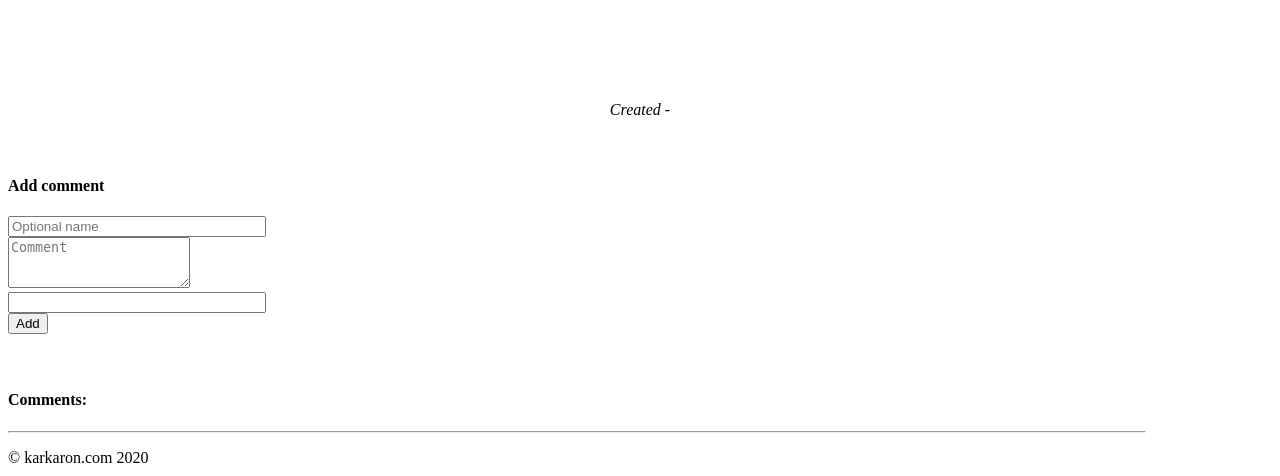
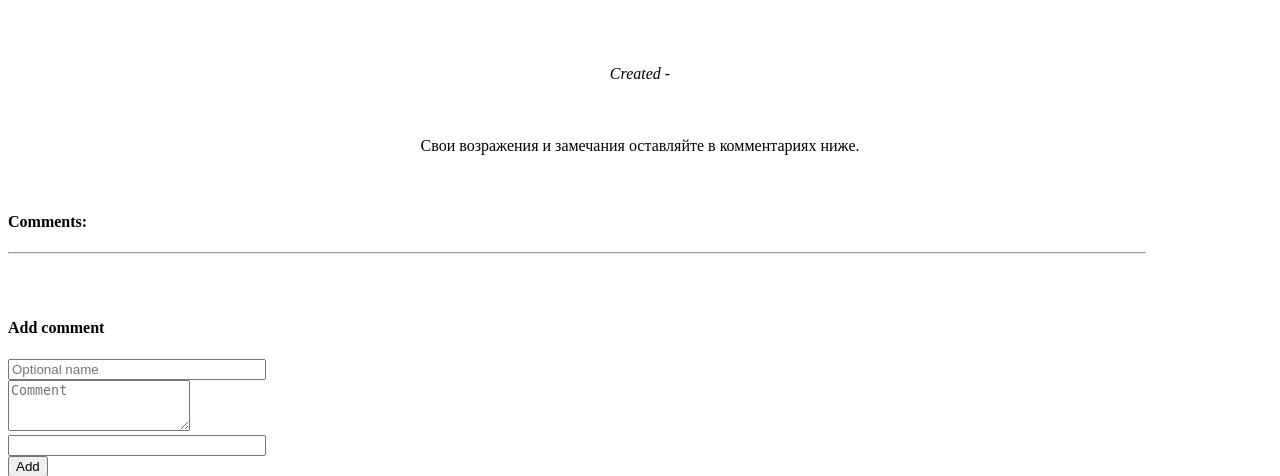
Before and after one commit to porfirovskiy/porfirovskiy, a Yii app: template frontend/views/pages/view.php in a window 1280 px wide. Shown: the top 476 px of the page. Run offline with PHP 8.4 and a stand-in for Yii, Linux system fonts and the light colour scheme; the template is opened without the code that fills it, so the values that code supplies are empty; form fields are guessed from the names that the template uses; some libraries are stand-ins or nearby versions.

Commit message:
add footer part block

```diff
--- a/frontend/views/pages/view.php
+++ b/frontend/views/pages/view.php
@@ -82,20 +82,15 @@ $this->params['breadcrumbs'][] = $this->title;
 
 <div class="page-wrapper">
 
-    <script async src="https://pagead2.googlesyndication.com/pagead/js/adsbygoogle.js"></script>
-    <ins class="adsbygoogle"
-         style="display:block; text-align:center;"
-         data-ad-layout="in-article"
-         data-ad-format="fluid"
-         data-ad-client="ca-pub-8218926731618294"
-         data-ad-slot="3840166065"></ins>
-    <script>
-        (adsbygoogle = window.adsbygoogle || []).push({});
-    </script>
+    <br>
+
+    <h1><?= Html::encode($this->title) ?></h1>
 
     <br>
 
-    <h1><?= Html::encode($this->title) ?></h1>
+    <div class="row11">
+        <i><?= \Yii::t('common', 'Created') . " - " . $page->created; ?></i>
+    </div>
 
     <br>
 
@@ -105,10 +100,20 @@ $this->params['breadcrumbs'][] = $this->title;
 
     <br><br>
 
-    <div class="row11">
-        <i><?= \Yii::t('common', 'Created') . " - " . $page->created; ?></i>
+    <div class="common_footer_part">
+        Свои возражения и замечания оставляйте в комментариях ниже.
     </div>
 
+</div>
+
+<br><br>
+
+<h4><?=\Yii::t('common', 'Comments')?>:</h4>
+<div class="image-comment-list">
+    <hr>
+    <?= $this->render('_comments_list', [
+        'model' => $page
+    ]) ?>
 </div>
 
 <br><br>
@@ -120,13 +125,3 @@ $this->params['breadcrumbs'][] = $this->title;
         'pageId' => $page->id
     ]) ?>
 </div>
-
-<br><br>
-
-<h4><?=\Yii::t('common', 'Comments')?>:</h4>
-<div class="image-comment-list">
-    <hr>
-    <?= $this->render('_comments_list', [
-        'model' => $page
-    ]) ?>
-</div>
```
